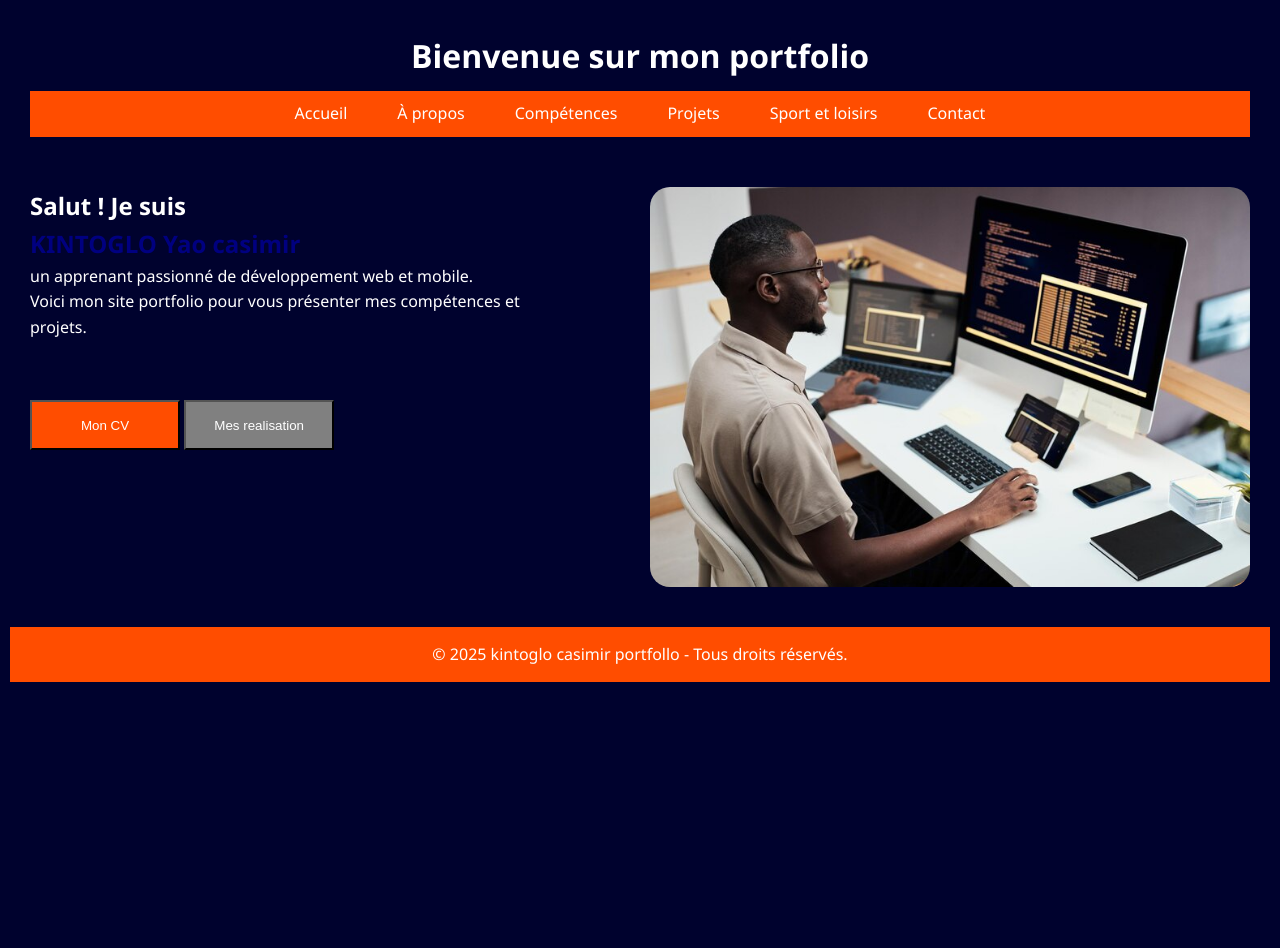
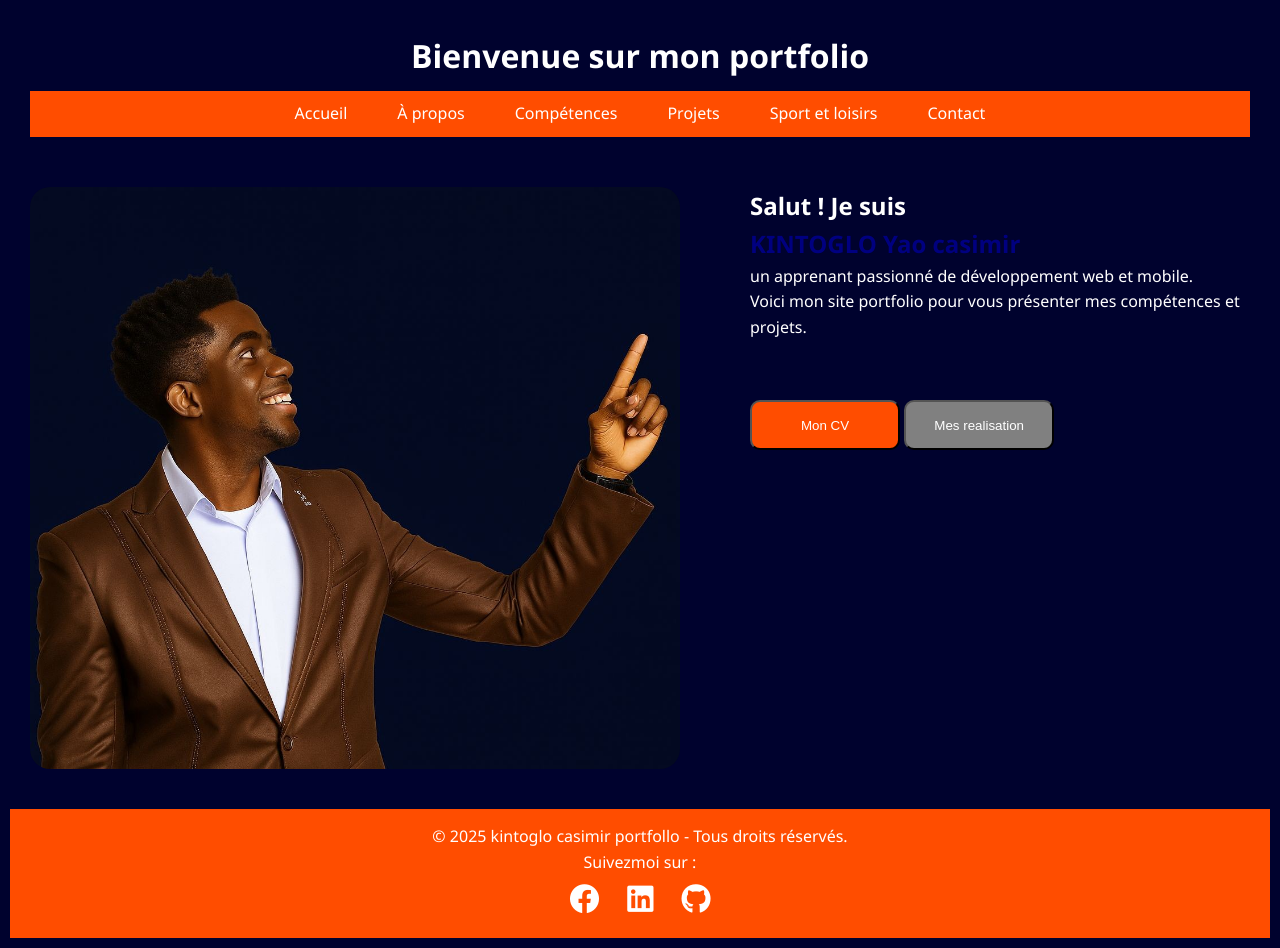
Before and after one commit to yaocasmirkintoglo-cpu/my-site, a plain HTML site: page index.html in a window 1280 px wide. Before the commit the page ends 800 px from the top, so only its background shows below. Drawn offline with Linux system fonts and the light colour scheme.

Commit message:
Mise à jour du HTML et CSS

```diff
--- a/index.html
+++ b/index.html
@@ -5,6 +5,10 @@
     <meta name="viewport" content="width=device-width, initial-scale=1.0" />
     <title>Mon Portfolio</title>
     <link rel="stylesheet" href="style.css" />
+    <link
+      rel="stylesheet"
+      href="https://cdnjs.cloudflare.com/ajax/libs/font-awesome/6.4.0/css/all.min.css"
+    />
   </head>
   <body>
     <header>
@@ -21,6 +25,7 @@
       </nav>
     </header>
     <main>
+      <img src="jn1.jpg" alt="dev" class="image1 image-animee image-fade" />
       <section>
         <h2>Salut ! Je suis</h2>
         <h1 class="nom">KINTOGLO Yao casimir</h1>
@@ -31,14 +36,26 @@
         </p>
         <div class="space"></div>
         <button class="bt">Mon CV</button>
-        <button onclick="window.location.href='projets.html'" class="bt2">Mes realisation</button>
-        </a>
+        <button onclick="window.location.href='projets.html'" class="bt2">
+          Mes realisation
+        </button>
       </section>
-      <img src="image1.jpg" alt="dev" class="image1 image-animee image-fade" />
     </main>
 
     <footer>
       <p>© 2025 kintoglo casimir portfollo - Tous droits réservés.</p>
+      <p>Suivezmoi sur :</p>
+      <div class="social-links">
+        <a href="https://facebook.com/tonprofil" target="_blank">
+          <i class="fab fa-facebook"></i>
+        </a>
+        <a href="https://linkedin.com/in/tonprofil" target="_blank">
+          <i class="fab fa-linkedin"></i>
+        </a>
+        <a href="https://github.com/tonprofil" target="_blank">
+          <i class="fab fa-github"></i>
+        </a>
+      </div>
     </footer>
   </body>
 </html>
--- a/style.css
+++ b/style.css
@@ -70,6 +70,7 @@ footer {
   text-align: center;
   padding: 15px 0;
   font-size: 14px;
+  gap: 50px;
 }
 @media (max-width: 600px) {
   nav ul {
@@ -86,15 +87,17 @@ footer {
   }
 }
 .image1 {
-    width: 600px;
-    height: 400px;
+    width: 650px;
+    height: 5à0px;
     margin-bottom: 20px;
     border-radius: 20px;
+    background-color:  #00022E;
 }
 .image2 {
     width: 1200px;
     height: 400px;
     margin-bottom: 20px;
+    border-radius: 20px;
 }
 .image3 {
     width: 1200px;
@@ -216,11 +219,13 @@ footer {
     background-color: #FF4D00;
     height: 50px;
     width: 150px;
+    border-radius: 10px;
 }
 .bt2 {
     background-color: gray;
     height: 50px;
     width: 150px;
+    border-radius: 10px;
 }
 .bt2:hover {
     background-color: black;
@@ -228,3 +233,13 @@ footer {
 .bt:hover {
     background-color: red;
 }
+.social-links a {
+  margin: 0 10px;
+  color: white;
+  font-size: 30px;
+  text-decoration: none;
+  transition: 0.3s;
+}
+.social-links a:hover {
+  color: #00bcd4;
+}
```
Also changed, not shown: apropos.html (+2 -2 lines), jn1.jpg (added), jn2.jpg (added).
